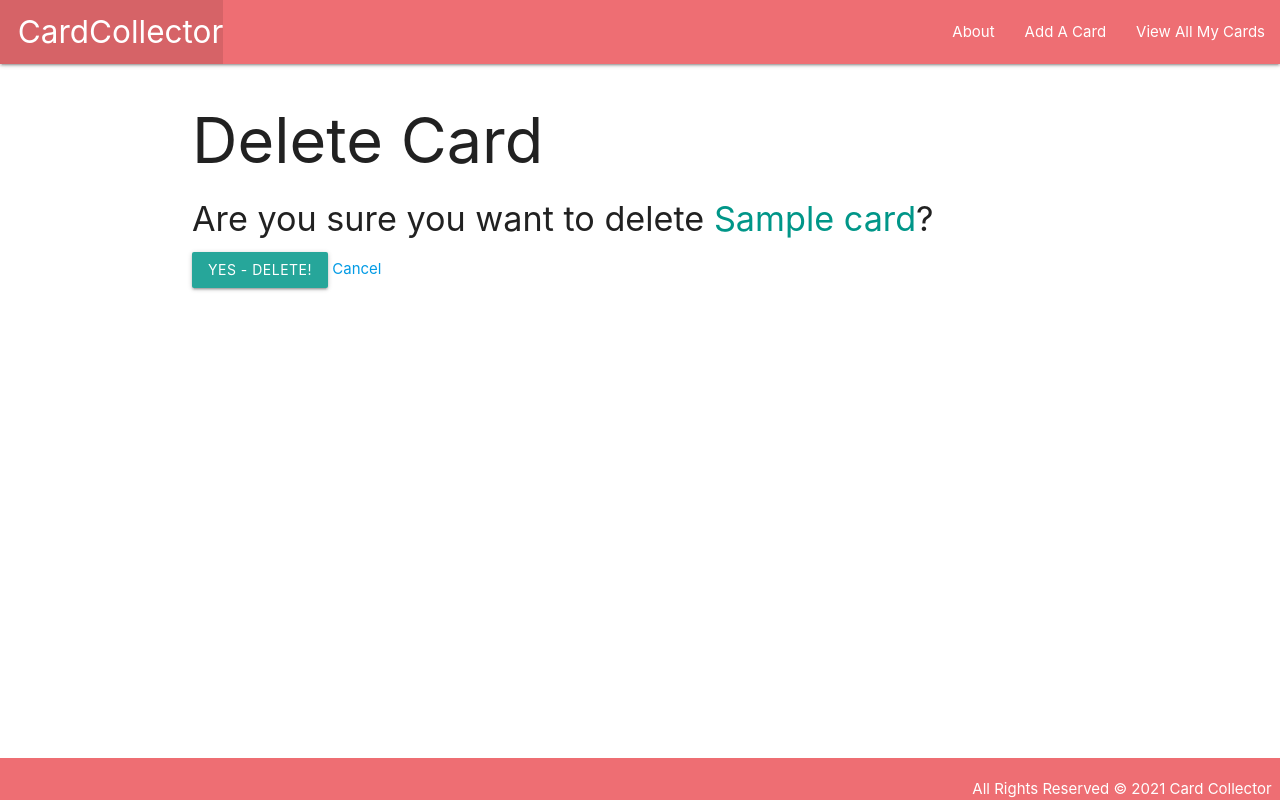
After one commit to marchans24/cardcollector, a Django app: page /cards/1/delete/ in a window 1280 px wide. The commit adds this page. Run offline with Django 3.2, Linux system fonts and the light colour scheme; tables that the repository leaves empty hold one stand-in row (values such as "Sample post").

Commit message:
add update and delete

```diff
--- a/main_app/models.py
+++ b/main_app/models.py
@@ -1,4 +1,5 @@
 from django.db import models
+from django.urls import reverse
 
 # Create your models here.
 class Card(models.Model):
@@ -9,3 +10,6 @@ class Card(models.Model):
 
     def __str__(self):
         return self.name
+
+    def get_absolute_url(self):
+        return reverse('cards_detail', kwargs={'card_id': self.id})
--- a/main_app/templates/base.html
+++ b/main_app/templates/base.html
@@ -18,6 +18,7 @@
         </ul>
         <ul class="right">
           <li><a href="{% url 'about' %}">About</a></li>
+          <li><a href="{% url 'cards_create' %}">Add A Card</a></li>
           <li><a href="{% url 'cards_index' %}">View All My Cards</a></li>
         </ul>
       </div>
--- a/main_app/templates/cards/detail.html
+++ b/main_app/templates/cards/detail.html
@@ -9,8 +9,10 @@
     <p>Make: {{ card.make }}</p>
     <p>Value: {{ card.value }}</p>
     <p>Year: {{ card.year }}</p>
-
-
+  </div>
+  <div class="card-action">
+    <a href="{% url 'cards_update' card.id %}">Edit</a>
+    <a href="{% url 'cards_delete' card.id %}">Delete</a>
   </div>
 </div>
 
--- /dev/null
+++ b/main_app/templates/main_app/card_confirm_delete.html
@@ -0,0 +1,13 @@
+{% extends 'base.html' %}
+
+{% block content %}
+  <h1>Delete Card</h1>
+
+  <h4>Are you sure you want to delete <span class="teal-text">{{ object.name }}</span>?</h4>
+
+  <form action="" method="POST">
+    {% csrf_token %}
+    <input type="submit" value="Yes - Delete!" class="btn">
+    <a href="{% url 'cards_detail' card.id %}">Cancel</a>
+  </form>
+{% endblock %}
--- a/main_app/urls.py
+++ b/main_app/urls.py
@@ -6,4 +6,7 @@ urlpatterns = [
     path('about/', views.about, name='about'),
     path('cards/', views.cards_index, name='cards_index'),
     path('cards/<int:card_id>/', views.cards_detail, name='cards_detail'),
+    path('cards/create/', views.CardCreate.as_view(), name='cards_create'),
+    path('cards/<int:pk>/update/', views.CardUpdate.as_view(), name='cards_update'),
+    path('cards/<int:pk>/delete/', views.CardDelete.as_view(), name='cards_delete'),
 ]
--- a/main_app/views.py
+++ b/main_app/views.py
@@ -1,4 +1,5 @@
 from django.shortcuts import render
+from django.views.generic.edit import CreateView, UpdateView, DeleteView
 from .models import Card
 
 
@@ -17,3 +18,15 @@ def cards_index(request):
 def cards_detail(request, card_id):
   card = Card.objects.get(id=card_id)
   return render(request, 'cards/detail.html', { 'card': card })
+
+class CardCreate(CreateView):
+    model = Card
+    fields = '__all__'
+
+class CardUpdate(UpdateView):
+    model = Card
+    fields = ['make', 'value', 'year']
+
+class CardDelete(DeleteView):
+    model = Card
+    success_url = '/cards/'
```
Also changed, not shown: main_app/templates/main_app/card_form.html (added, +16 -0 lines).
